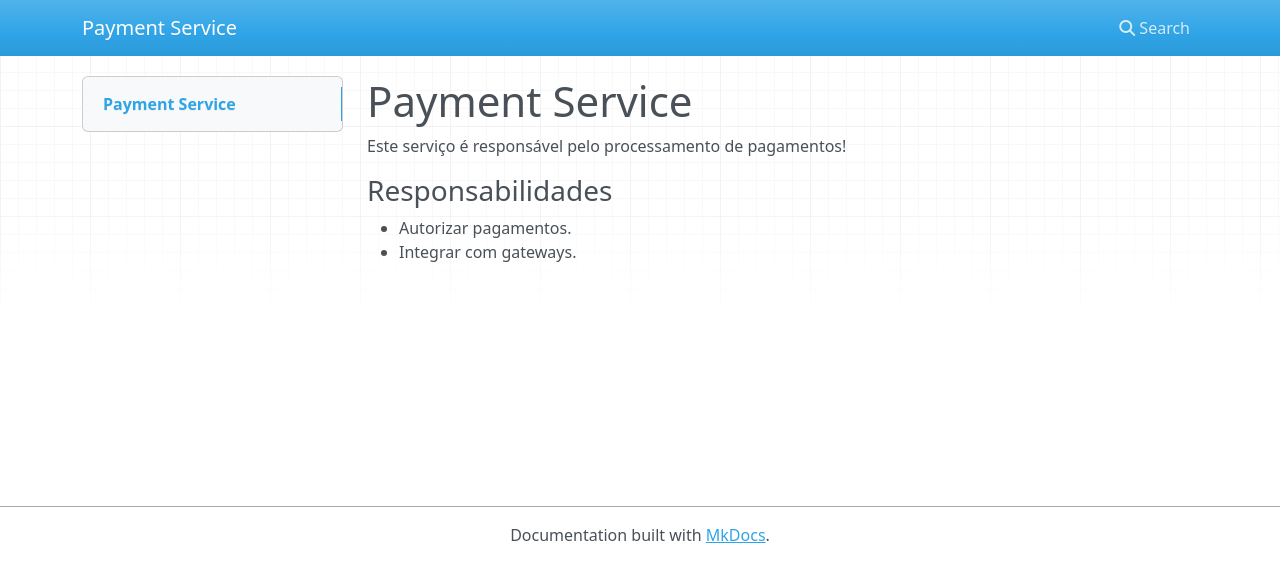
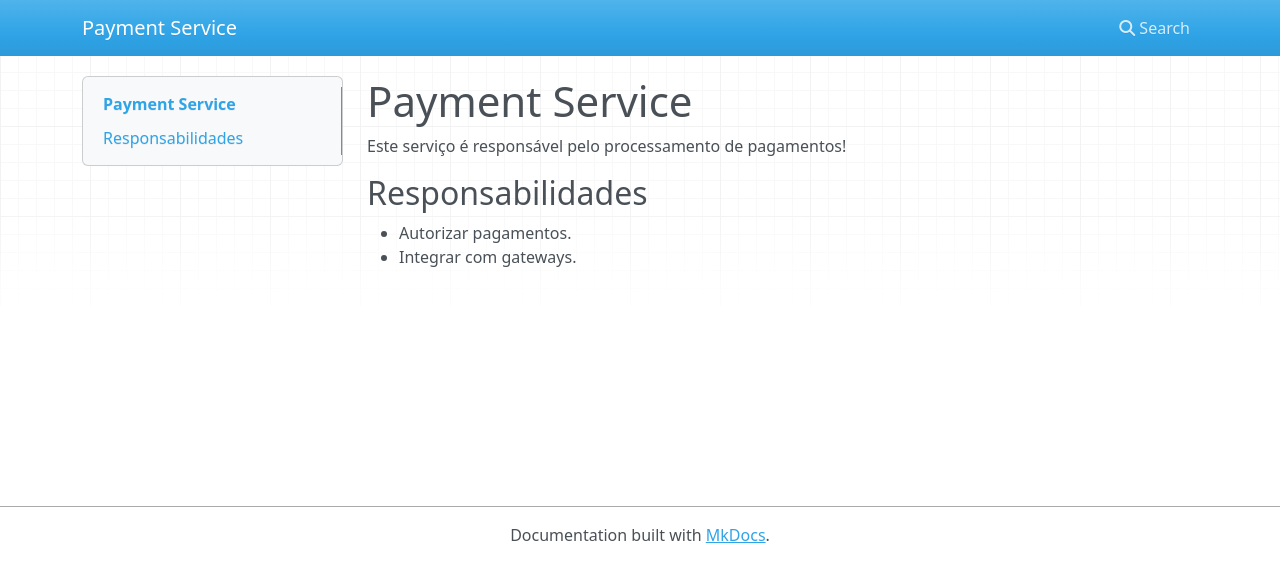
Before and after one commit to FernandoHenriqueSilva/repo01-payment-service, an MkDocs documentation site: the page built from docs/index.md, in a window 1280 px wide. Shown: the top 582 px of the page. Built offline with MkDocs 1.6.1, drawn with Linux system fonts in a browser that asks for light colours; nearby versions of some CDN libraries.

```diff
--- a/docs/index.md
+++ b/docs/index.md
@@ -2,6 +2,6 @@
 
 Este serviço é responsável pelo processamento de pagamentos!
 
-### Responsabilidades ###
+## Responsabilidades ###
 - Autorizar pagamentos.
 - Integrar com gateways.
```
